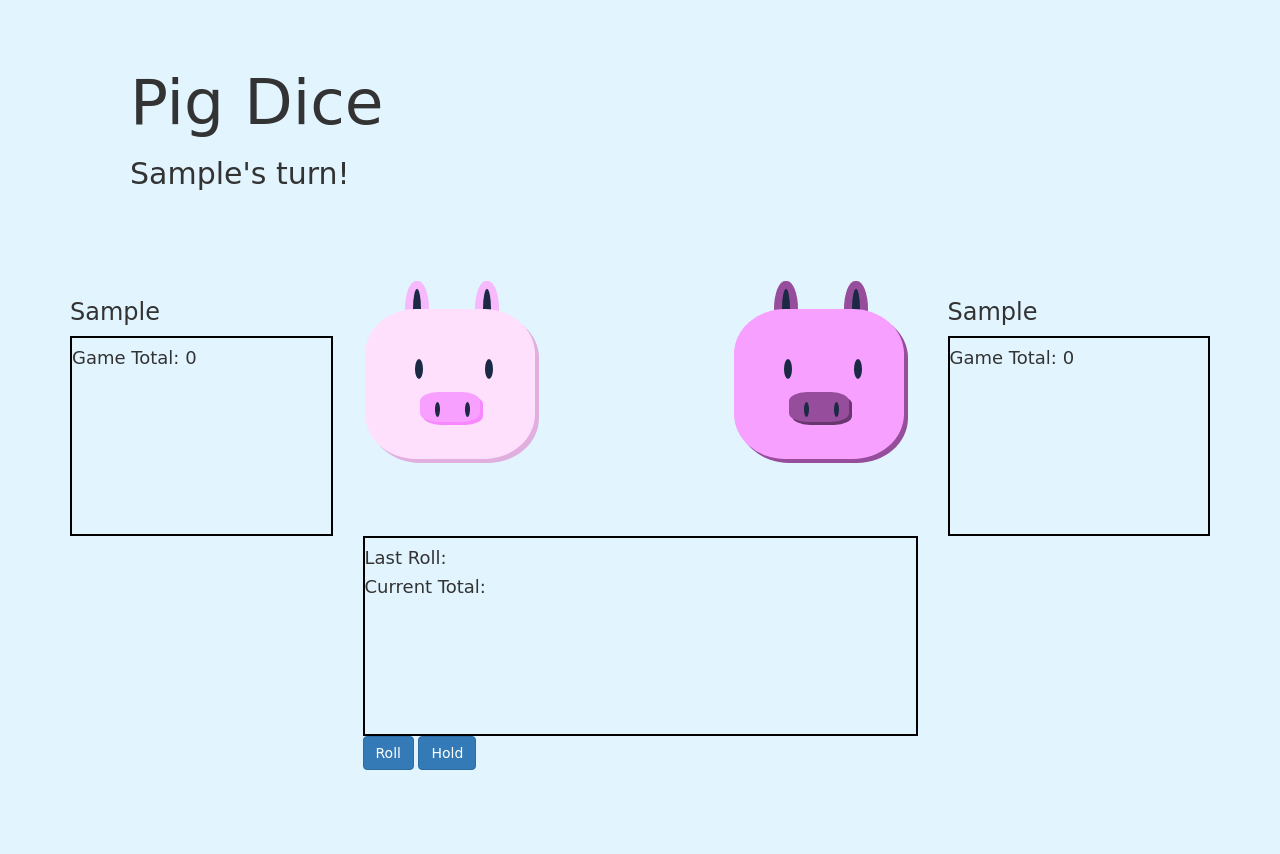
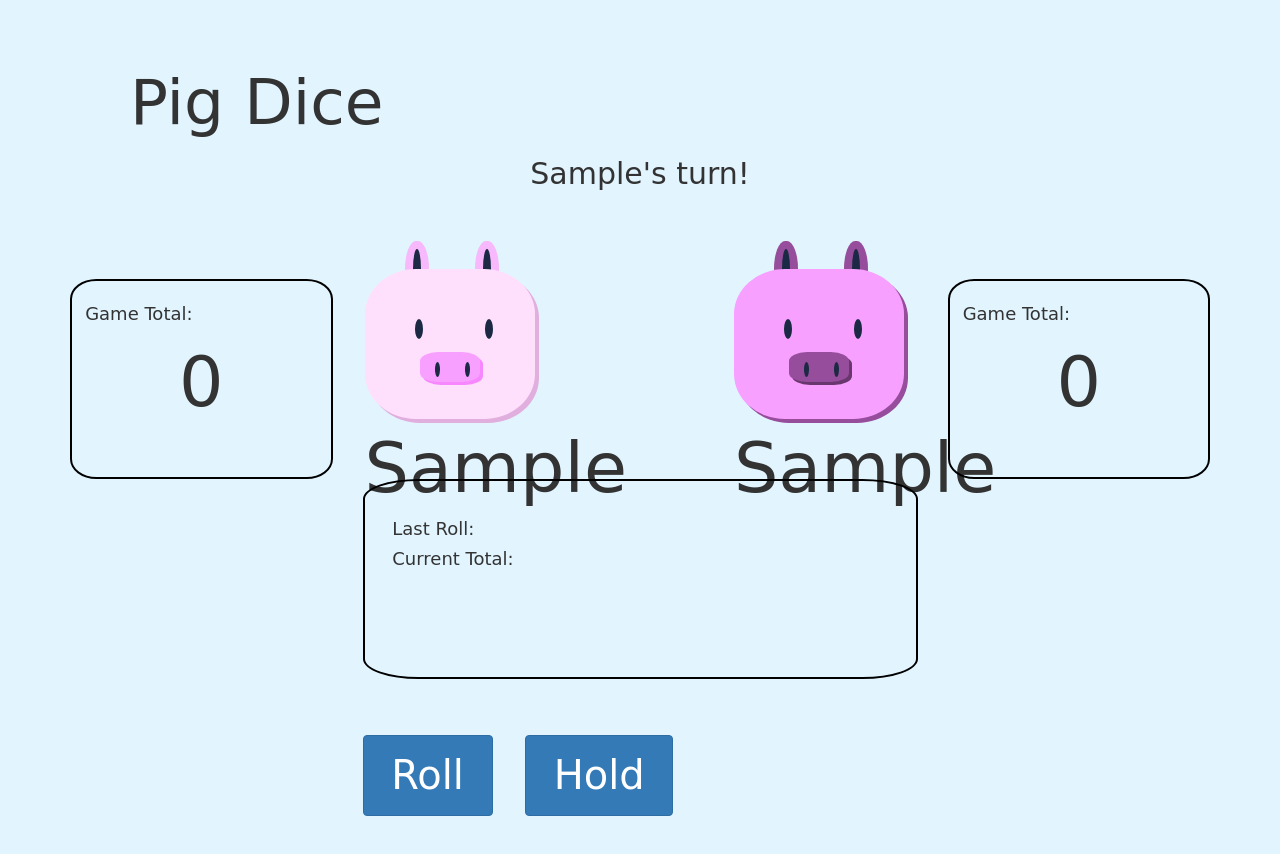
Before and after one commit to frankienakama/pig-dice-final, a plain HTML site: page index.html in a window 1280 px wide. Both pictures are taken after typing "Sample", "Sample" into the empty fields and a click on the button "Oink!". Before the commit the page ends 800 px from the top, so only its background shows below. Drawn offline with nearby package versions, Linux system fonts and the light colour scheme; a web font is replaced by a local one.

Commit message:
Add CSS adjustments

```diff
--- a/css/styles.css
+++ b/css/styles.css
@@ -1,6 +1,21 @@
 body {
   background-color: #e2f5ff;
   font-family: 'Schoolbell', cursive;
+}
+
+.btn {
+  margin: 10% 5% 10% 0;
+  padding: 2% 5% 2% 5%;
+  font-size: 40px;
+}
+
+.winner-display {
+  text-align: center;
+}
+
+.centertotal {
+  font-size: 70px;
+  text-align: center;
 }
 
 .jumbotron {
@@ -12,13 +27,34 @@ body {
 }
 
 .total-score-box {
+  padding: 5%;
   border: 2px solid black;
+  border-radius: 10%;
   height: 200px;
 }
 
 
 .wholepig {
   position: relative;
+  top: -60px;
+}
+
+.pig1text {
+  position: relative;
+  width: 170px;
+  top: 68px;
+  left: -100px;
+  text-align: center;
+  padding-bottom: 5%;
+}
+
+.pig2text {
+  position: relative;
+  width: 170px;
+  top: 68px;
+  left: -100px;
+  text-align: center;
+  padding-bottom: 5%;
 }
 
 .ears {
@@ -81,6 +117,7 @@ body {
 
 .wholepig2 {
   position: relative;
+  top: -60px;
 }
 
 .ears2 {
--- a/index.html
+++ b/index.html
@@ -38,9 +38,8 @@
         <div class="row">
           <!--Player 1 Total Game Score Box-->
           <div class="player1 col-sm-3">
-            <h3 id="first-pig"></h3>
             <div class="total-score-box">
-              <h4>Game Total: <span class="player1-game-total">0</span></h4>
+              <h4>Game Total:</h4> <h1 class="centertotal"><span class="player1-game-total">0</span></h1>
             </div>
           </div>
 
@@ -51,6 +50,9 @@
                   <div class="eyes">
                     <div class="mouth">
                       <div class="nostrils">
+                        <div class="pig1text">
+                          <h1 id="first-pig" class="centertotal"></h1>
+                        </div>
                       </div>
                     </div>
                   </div>
@@ -65,6 +67,9 @@
                   <div class="eyes2">
                     <div class="mouth2">
                       <div class="nostrils2">
+                        <div class="pig1text">
+                          <h1 id="second-pig" class="centertotal"></h1>
+                        </div>
                       </div>
                     </div>
                   </div>
@@ -74,9 +79,8 @@
           </div>
           <!--Player 2 Total Game Score Box-->
           <div class="player2 col-sm-3">
-            <h3 id="second-pig"></h3>
             <div class="total-score-box">
-              <h4>Game Total: <span class="player2-game-total">0</span></h4>
+              <h4>Game Total:</h4> <h1 class="centertotal"><span class="player2-game-total">0</span></h1>
             </div>
           </div>
         </div>
@@ -88,7 +92,7 @@
           <div class="turn-total col-sm-6">
             <div class="total-score-box">
               <h4>Last Roll: <span class="turn-roll"></span></h4>
-              <h4>Current Total:</h4><h2><span class="player-total"></span></h2>
+              <h4>Current Total:</h4><h1 class="centertotal"><span class="player-total"></span></h1>
             </div>
             <!--Button Box-->
             <div class="buttons-div">
```
